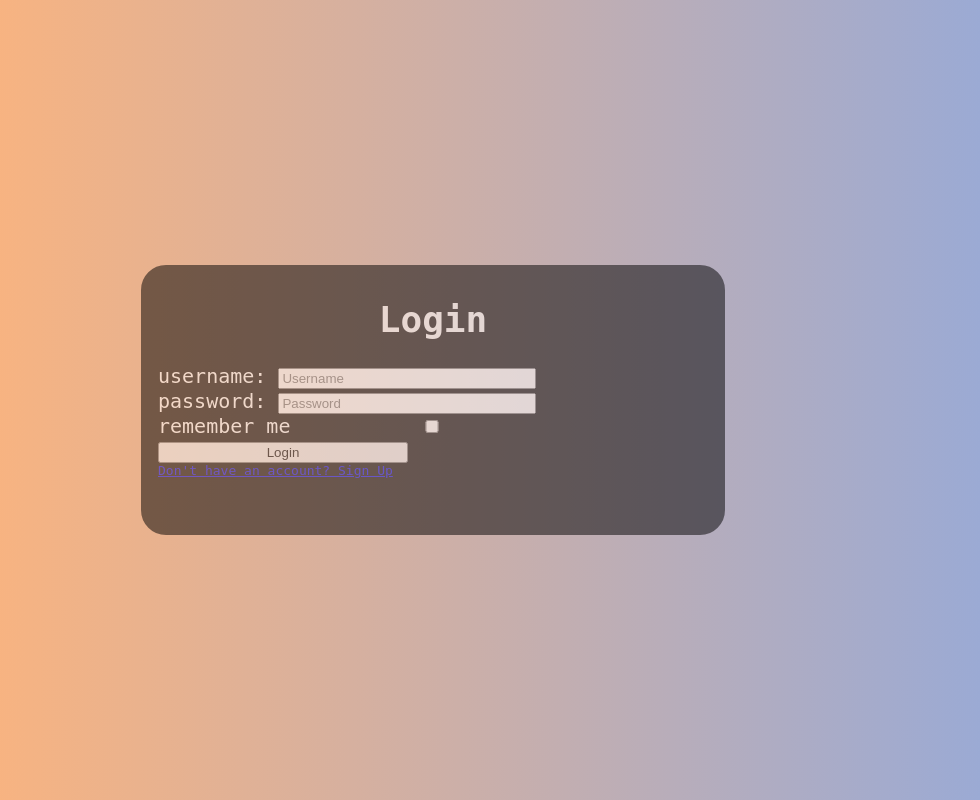
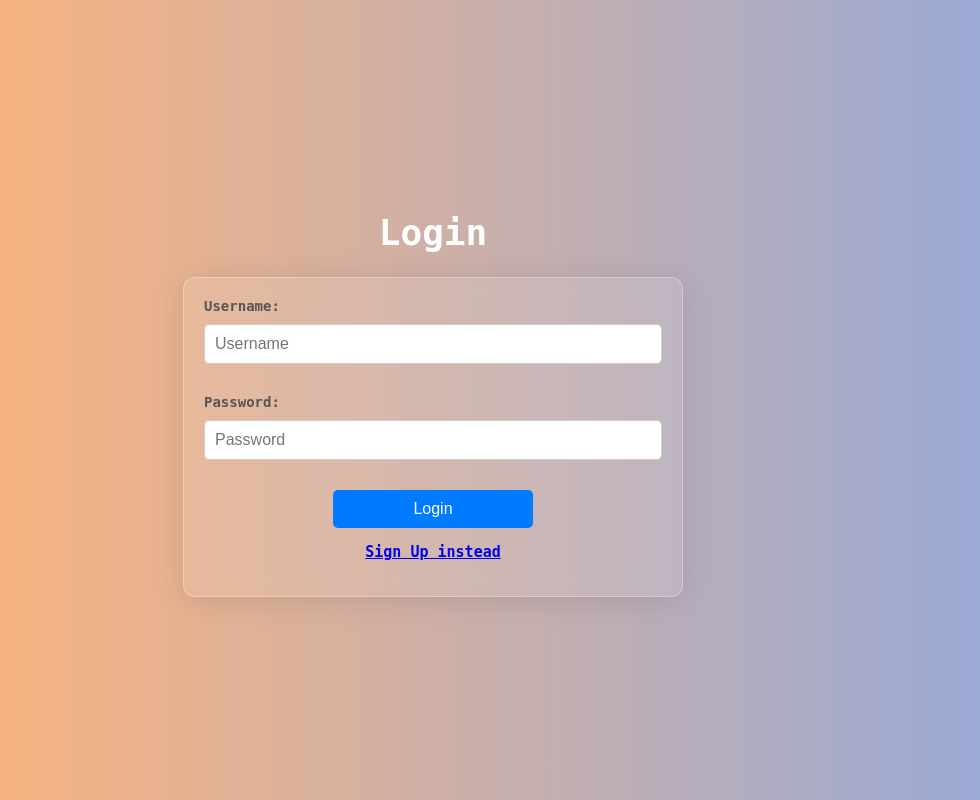
Before and after one commit to WhiteHatOracle/python-pig-management-system, a Flask app: page /signin in a window 1280 px wide. Shown: the whole page, without its empty margins (207-1187 px from the left). Run offline with Flask 3, Linux system fonts and the light colour scheme.

Commit message:
finished styling the login page

```diff
--- a/Templates/signin.html
+++ b/Templates/signin.html
@@ -10,7 +10,7 @@
     <div class="Login_Form">
         <h1>Login</h1>
 
-        <form method="POST" action="">
+        <!-- <form method="POST" action="">
             {{ form.hidden_tag() }}
             <label for="username">username:</label>
             {{ form.username }} <br>
@@ -19,9 +19,39 @@
             <label for="remember-me">remember me</label>
             {{ form.remember }}
             {{ form.submit }}
+        </form> -->
+
+        <form method="POST" action="">
+            {{ form.hidden_tag() }}
+
+            <div>
+                <label for="username">Username:</label>
+                {{ form.username(id="username", class="form-control", autocomplete="off") }}
+                {% for error in form.username.errors %}
+                    <span class="error">{{ error }}</span>
+                {% endfor %}
+            </div>
+
+            <div>
+                <label for="password">Password:</label>
+                {{ form.password(id="password", class="form-control") }}
+                {% for error in form.password.errors %}
+                    <span class="error">{{ error }}</span>
+                {% endfor %}
+            </div>
+
+            <div class="least-btn">
+                {{ form.submit(class="btn btn-primary") }}
+            </div>
+
+            <div>
+                <label class="signup-link">
+                    <a href="{{url_for('signup')}}">Sign Up instead</a>
+                </label>
+            </div>
         </form>
 
-        <a href="{{url_for('signup')}}">Don't have an account? Sign Up</a>
+
     </div>
 </body>
 </html>
--- a/static/css/signin.css
+++ b/static/css/signin.css
@@ -22,27 +22,144 @@ body{
     }
 }
 
-h1 {
-    text-align: center;
+.Login_Form h1{
     font-size: 36px;
+    padding: 0 auto;
+    color: #fff;
+
+    display: flex;
+    justify-content: center;
+    align-items: center;
 }
 
-.Login_Form{
-    width: 550px;
-    height: 250px;
-    border: 2px solid #000;
-    opacity: 0.5;
-    color: #fff;
-    background-color: #000;
-    align-self: center;
-    padding: 8px 15px;
-    border-radius: 25px;
+/* Form Container */
+form {
+    background: rgba(255, 255, 255, 0.1); /* Semi-transparent white */
+    backdrop-filter: blur(10px);         /* Blur effect */
+    -webkit-backdrop-filter: blur(10px); /* Safari support */
+    border: 1px solid rgba(255, 255, 255, 0.3); /* Subtle border */
+    border-radius: 12px;                /* Rounded corners */
+    box-shadow: 0 4px 30px rgba(0, 0, 0, 0.1); /* Subtle shadow */
+    padding: 20px;
+    width: 500px;
+    box-sizing: border-box;
+    color: #ffffff;                     /* Text color for contrast */
 }
 
-form{
-    font-size: 20px;
+/* Input Fields */
+input[type="text"],
+input[type="password"],
+input[type="checkbox"],
+button {
+    font-size: 16px;
+    margin: 5px 0 15px;
+    padding: 10px;
+    width: 100%;
+    border: 1px solid #ccc;
+    border-radius: 5px;
+    box-sizing: border-box;
 }
 
-form input{
-    width: 250px;
+/* Input Focus */
+input[type="text"]:focus,
+input[type="password"]:focus {
+    border-color: #007bff; /* Blue highlight on focus */
+    outline: none;
 }
+
+/* Labels */
+label {
+    font-size: 14px;
+    font-weight: bold;
+    display: block;
+    margin-bottom: 5px;
+    color: #555;
+}
+
+/* Button */
+button {
+    background: #007bff;
+    color: white;
+    border: none;
+    cursor: pointer;
+    padding: 10px;
+    border-radius: 5px;
+    font-size: 16px;
+    transition: background 0.3s;
+}
+
+/* Button Hover */
+button:hover {
+    background: #0056b3;
+}
+
+/* Error Messages */
+.error {
+    color: #ff4d4d; /* Red for errors */
+    font-size: 12px;
+    margin-top: -10px;
+    margin-bottom: 10px;
+    display: block;
+}
+
+/* "Remember Me" Section */
+label[for="remember-me"] {
+    display: inline-flex; /* Align items horizontally */
+    align-items: center;  /* Vertically align checkbox and text */
+    gap: 10px;            /* Space between checkbox and text */
+    font-size: 14px;
+    margin-bottom: 15px;  /* Add spacing below */
+}
+
+input[type="checkbox"] {
+    margin: 0;           /* Remove default margin for checkboxes */
+    width: auto;         /* Prevent checkbox from stretching */
+}
+
+/* Form Layout */
+div {
+    margin-bottom: 15px;
+}
+
+/* Container for Submit Button and Sign-Up Link */
+.least-btn {
+    display: flex;
+    justify-content: center;
+    align-items: center;
+}
+
+/* Button Styling */
+.least-btn .btn {
+    background: #007bff;       /* Primary blue color */
+    color: white;              /* White text */
+    border: none;
+    border-radius: 5px;
+    padding: 10px 20px;        /* Size the button */
+    font-size: 16px;
+    cursor: pointer;
+    width: 200px;
+    text-decoration: none;     /* Remove underline */
+    transition: background 0.3s ease;
+}
+
+/* Button Hover Effect */
+.least-btn .btn:hover {
+    background: #0056b3;       /* Darker blue on hover */
+}
+
+.signup-link{
+    display: flex;
+    justify-content: center;
+    align-items: center;
+    font-size: 15px;
+}
+
+.signup-link:hover{
+    cursor: pointer;
+    text-decoration: none;
+}
+
+.signup-link:active{
+    transform: scale(0.95);
+    text-decoration: none;
+}
```
